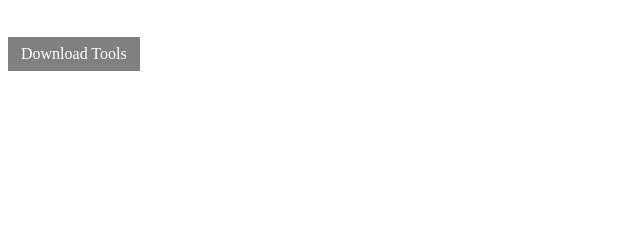
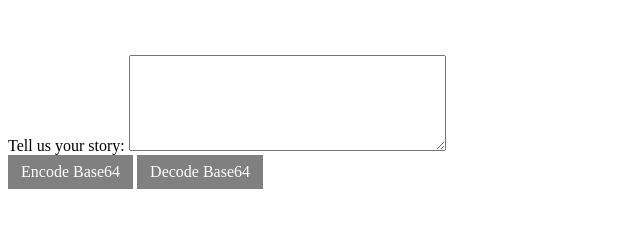
Before and after one commit to sysalice/sysalice.github.io, a plain HTML site: page index.html in a window 1280 px wide. Shown: the part 61-288 px from the top of the page, without its empty margins (0-640 px from the left). Drawn offline with Linux system fonts and the light colour scheme.

Commit message:
Update index.html

```diff
--- a/index.html
+++ b/index.html
@@ -15,10 +15,27 @@
             background-color: black;
         }
     </style>
+    <script>
+        function showResult(str) {
+            document.getElementById('txt').value = str;
+        }
+        function encSTR() {
+            return btoa(document.getElementById('txt').value);
+        }
+        function decSTR() {
+            return atob(document.getElementByID('txt').value);
+        }
+    </script>
 </head>
 <body>
-<h1>Hello, World!</h1>
-<br />
-<a href='https://github.com/sysalice/sysalice.github.io/releases/download/0.1/tool.zip' target='_blank'>Download Tools</a>
+    <h1>Hello, World!</h1>
+    <br />
+    <br />
+    <label for="txt">Tell us your story:</label>
+    <textarea id="txt" name="txt" rows="6" cols="37"></textarea>
+    <br />
+    <a href='#' onClick='showResult(encSTR());'>Encode Base64</a>
+    <a href='#' onClick='showResult(decSTR());'>Decode Base64</a>
+    <br />
 </body>
 </html>
```
